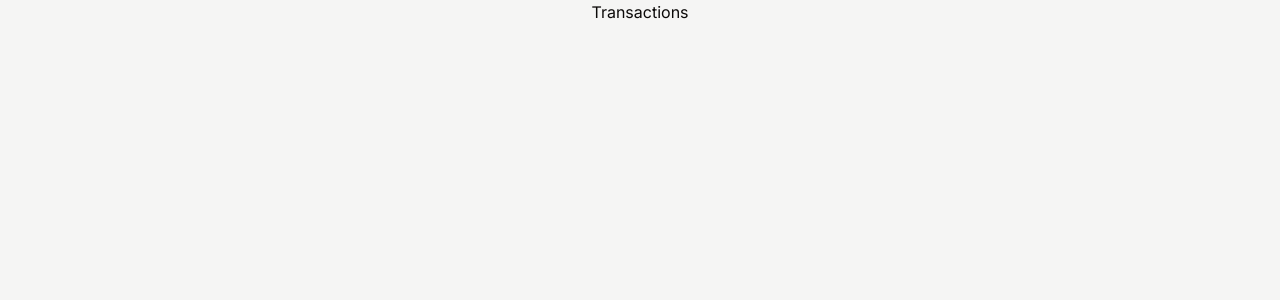
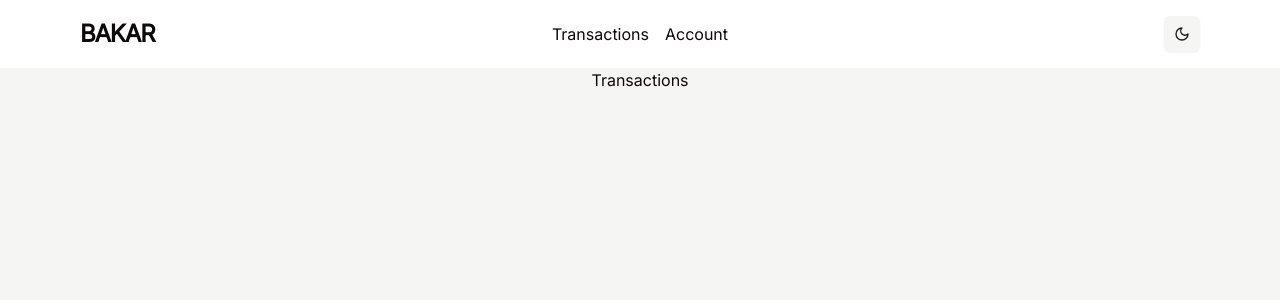
Before and after one commit to Shrief88/Bakar_Task, a React (Vite) app: page / in a window 1280 px wide. Shown: the top 300 px of the page. Built offline with nearby package versions, Linux system fonts and the light colour scheme.

Commit message:
Add navbar

```diff
--- a/package.json
+++ b/package.json
@@ -10,6 +10,8 @@
     "preview": "vite preview"
   },
   "dependencies": {
+    "@radix-ui/react-dialog": "^1.1.4",
+    "@radix-ui/react-slot": "^1.1.1",
     "class-variance-authority": "^0.7.1",
     "clsx": "^2.1.1",
     "lucide-react": "^0.471.1",
--- a/src/components/Layout.tsx
+++ b/src/components/Layout.tsx
@@ -1,11 +1,13 @@
 import { Outlet } from "react-router-dom";
 
+import Navbar from "./Navbar";
 import { ThemeProvider } from "@/context/Theme";
 
 const Layout = () => {
   return (
     <ThemeProvider>
       <div className="relative flex flex-col min-h-screen antialiased font-Inter">
+        <Navbar />
         <div className="bg-background flex-1 flex justify-center">
           <Outlet />
         </div>
--- /dev/null
+++ b/src/components/MaxWidthWrapper.tsx
@@ -0,0 +1,22 @@
+import { cn } from "@/lib/utils";
+
+const MaxWidthWrapper = ({
+  className,
+  children,
+}: {
+  className?: string;
+  children: React.ReactNode;
+}) => {
+  return (
+    <div
+      className={cn(
+        "mx-auto w-full max-w-screen-2xl px-2.5 md:px-20",
+        className
+      )}
+    >
+      {children}
+    </div>
+  );
+};
+
+export default MaxWidthWrapper;
--- /dev/null
+++ b/src/components/MobileNav.tsx
@@ -0,0 +1,53 @@
+import { useState } from "react";
+import { Menu } from "lucide-react";
+import { NavLink } from "react-router-dom";
+
+import {
+  Sheet,
+  SheetContent,
+  SheetDescription,
+  SheetHeader,
+  SheetTitle,
+  SheetTrigger,
+} from "./ui/sheet";
+import { Button, buttonVariants } from "./ui/button";
+import { NavItem } from "../interfaces/index";
+
+interface Props {
+  items: NavItem[];
+}
+
+const MobileNav = ({ items }: Props) => {
+  const [open, setOpen] = useState(false);
+
+  return (
+    <Sheet open={open} onOpenChange={setOpen}>
+      <SheetTrigger asChild>
+        <Button
+          size={"icon"}
+          className={buttonVariants({ variant: "secondary" })}
+        >
+          <Menu className="h-[1.2rem] w-[1.2rem] cursor-pointer" />
+        </Button>
+      </SheetTrigger>
+
+      <SheetContent>
+        <SheetHeader>
+          <SheetTitle className="hidden"></SheetTitle>
+          <SheetDescription className="hidden"></SheetDescription>
+        </SheetHeader>
+        <ul className="flex flex-col gap-3 py-6 justify-center items-center">
+          {items.map((item) => (
+            <li key={item.label}>
+              <NavLink to={item.to} onClick={() => setOpen(false)}>
+                <p className="font-medium text-muted-foreground text-xl">{item.label}</p>
+              </NavLink>
+            </li>
+          ))}
+        </ul>
+      </SheetContent>
+    </Sheet>
+  );
+};
+
+export default MobileNav;
--- /dev/null
+++ b/src/components/Navbar.tsx
@@ -0,0 +1,45 @@
+import { NavLink } from "react-router-dom";
+
+import MaxWidthWrapper from "./MaxWidthWrapper";
+import { ModeToggle } from "./ui/ModeToggle";
+import MobileNav from "./MobileNav";
+
+const navItems = [
+  { label: "Transactions", to: "/transactions" },
+  { label: "Account", to: "/account" },
+];
+
+const Navbar = () => {
+  return (
+    <div className="sticky z-50 top-0 inset-x-0 h-fit py-4 bg-card">
+      <header className="relative">
+        <MaxWidthWrapper>
+          <div className="grid grid-cols-2 md:grid-cols-3">
+            <div className="col-span-1 flex items-center">
+              <NavLink to="/">
+                <p className="text-2xl font-black tracking-tighter">BAKAR</p>
+              </NavLink>
+            </div>
+
+            <div className="hidden md:flex md:col-span-1 md:gap-4 md:justify-center md:items-center">
+              {navItems.map((item) => (
+                <NavLink to={item.to}>
+                  <p className="font-medium text-foreground">{item.label}</p>
+                </NavLink>
+              ))}
+            </div>
+
+            <div className="col-span-1 flex justify-end items-center gap-4">
+              <ModeToggle />
+              <div className="md:hidden">
+                <MobileNav items={navItems} />
+              </div>
+            </div>
+          </div>
+        </MaxWidthWrapper>
+      </header>
+    </div>
+  );
+};
+
+export default Navbar;
--- /dev/null
+++ b/src/components/ui/button.tsx
@@ -0,0 +1,57 @@
+import * as React from "react"
+import { Slot } from "@radix-ui/react-slot"
+import { cva, type VariantProps } from "class-variance-authority"
+
+import { cn } from "@/lib/utils"
+
+const buttonVariants = cva(
+  "inline-flex items-center justify-center gap-2 whitespace-nowrap rounded-md text-sm font-medium transition-colors focus-visible:outline-none focus-visible:ring-1 focus-visible:ring-ring disabled:pointer-events-none disabled:opacity-50 [&_svg]:pointer-events-none [&_svg]:size-4 [&_svg]:shrink-0",
+  {
+    variants: {
+      variant: {
+        default:
+          "bg-primary text-primary-foreground shadow hover:bg-primary/90",
+        destructive:
+          "bg-destructive text-destructive-foreground shadow-sm hover:bg-destructive/90",
+        outline:
+          "border border-input bg-background shadow-sm hover:bg-accent hover:text-accent-foreground",
+        secondary:
+          "bg-secondary text-secondary-foreground shadow-sm hover:bg-secondary/80",
+        ghost: "hover:bg-accent hover:text-accent-foreground",
+        link: "text-primary underline-offset-4 hover:underline",
+      },
+      size: {
+        default: "h-9 px-4 py-2",
+        sm: "h-8 rounded-md px-3 text-xs",
+        lg: "h-10 rounded-md px-8",
+        icon: "h-9 w-9",
+      },
+    },
+    defaultVariants: {
+      variant: "default",
+      size: "default",
+    },
+  }
+)
+
+export interface ButtonProps
+  extends React.ButtonHTMLAttributes<HTMLButtonElement>,
+    VariantProps<typeof buttonVariants> {
+  asChild?: boolean
+}
+
+const Button = React.forwardRef<HTMLButtonElement, ButtonProps>(
+  ({ className, variant, size, asChild = false, ...props }, ref) => {
+    const Comp = asChild ? Slot : "button"
+    return (
+      <Comp
+        className={cn(buttonVariants({ variant, size, className }))}
+        ref={ref}
+        {...props}
+      />
+    )
+  }
+)
+Button.displayName = "Button"
+
+export { Button, buttonVariants }
--- /dev/null
+++ b/src/components/ui/sheet.tsx
@@ -0,0 +1,138 @@
+import * as React from "react"
+import * as SheetPrimitive from "@radix-ui/react-dialog"
+import { cva, type VariantProps } from "class-variance-authority"
+import { X } from "lucide-react"
+
+import { cn } from "@/lib/utils"
+
+const Sheet = SheetPrimitive.Root
+
+const SheetTrigger = SheetPrimitive.Trigger
+
+const SheetClose = SheetPrimitive.Close
+
+const SheetPortal = SheetPrimitive.Portal
+
+const SheetOverlay = React.forwardRef<
+  React.ElementRef<typeof SheetPrimitive.Overlay>,
+  React.ComponentPropsWithoutRef<typeof SheetPrimitive.Overlay>
+>(({ className, ...props }, ref) => (
+  <SheetPrimitive.Overlay
+    className={cn(
+      "fixed inset-0 z-50 bg-black/80  data-[state=open]:animate-in data-[state=closed]:animate-out data-[state=closed]:fade-out-0 data-[state=open]:fade-in-0",
+      className
+    )}
+    {...props}
+    ref={ref}
+  />
+))
+SheetOverlay.displayName = SheetPrimitive.Overlay.displayName
+
+const sheetVariants = cva(
+  "fixed z-50 gap-4 bg-background p-6 shadow-lg transition ease-in-out data-[state=closed]:duration-300 data-[state=open]:duration-500 data-[state=open]:animate-in data-[state=closed]:animate-out",
+  {
+    variants: {
+      side: {
+        top: "inset-x-0 top-0 border-b data-[state=closed]:slide-out-to-top data-[state=open]:slide-in-from-top h-full",
+        bottom:
+          "inset-x-0 bottom-0 border-t data-[state=closed]:slide-out-to-bottom data-[state=open]:slide-in-from-bottom",
+        left: "inset-y-0 left-0 h-full w-3/4 border-r data-[state=closed]:slide-out-to-left data-[state=open]:slide-in-from-left sm:max-w-sm",
+        right:
+          "inset-y-0 right-0 h-full w-3/4 border-l data-[state=closed]:slide-out-to-right data-[state=open]:slide-in-from-right sm:max-w-sm",
+      },
+    },
+    defaultVariants: {
+      side: "right",
+    },
+  }
+)
+
+interface SheetContentProps
+  extends React.ComponentPropsWithoutRef<typeof SheetPrimitive.Content>,
+    VariantProps<typeof sheetVariants> {}
+
+const SheetContent = React.forwardRef<
+  React.ElementRef<typeof SheetPrimitive.Content>,
+  SheetContentProps
+>(({ side = "right", className, children, ...props }, ref) => (
+  <SheetPortal>
+    <SheetOverlay />
+    <SheetPrimitive.Content
+      ref={ref}
+      className={cn(sheetVariants({ side }), className)}
+      {...props}
+    >
+      <SheetPrimitive.Close className="absolute right-4 top-4 rounded-sm opacity-70 ring-offset-background transition-opacity hover:opacity-100 focus:outline-none focus:ring-2 focus:ring-ring focus:ring-offset-2 disabled:pointer-events-none data-[state=open]:bg-secondary">
+        <X className="h-4 w-4" />
+        <span className="sr-only">Close</span>
+      </SheetPrimitive.Close>
+      {children}
+    </SheetPrimitive.Content>
+  </SheetPortal>
+))
+SheetContent.displayName = SheetPrimitive.Content.displayName
+
+const SheetHeader = ({
+  className,
+  ...props
+}: React.HTMLAttributes<HTMLDivElement>) => (
+  <div
+    className={cn(
+      "flex flex-col space-y-2 text-center sm:text-left",
+      className
+    )}
+    {...props}
+  />
+)
+SheetHeader.displayName = "SheetHeader"
+
+const SheetFooter = ({
+  className,
+  ...props
+}: React.HTMLAttributes<HTMLDivElement>) => (
+  <div
+    className={cn(
+      "flex flex-col-reverse sm:flex-row sm:justify-end sm:space-x-2",
+      className
+    )}
+    {...props}
+  />
+)
+SheetFooter.displayName = "SheetFooter"
+
+const SheetTitle = React.forwardRef<
+  React.ElementRef<typeof SheetPrimitive.Title>,
+  React.ComponentPropsWithoutRef<typeof SheetPrimitive.Title>
+>(({ className, ...props }, ref) => (
+  <SheetPrimitive.Title
+    ref={ref}
+    className={cn("text-lg font-semibold text-foreground", className)}
+    {...props}
+  />
+))
+SheetTitle.displayName = SheetPrimitive.Title.displayName
+
+const SheetDescription = React.forwardRef<
+  React.ElementRef<typeof SheetPrimitive.Description>,
+  React.ComponentPropsWithoutRef<typeof SheetPrimitive.Description>
+>(({ className, ...props }, ref) => (
+  <SheetPrimitive.Description
+    ref={ref}
+    className={cn("text-sm text-muted-foreground", className)}
+    {...props}
+  />
+))
+SheetDescription.displayName = SheetPrimitive.Description.displayName
+
+export {
+  Sheet,
+  SheetPortal,
+  SheetOverlay,
+  SheetTrigger,
+  SheetClose,
+  SheetContent,
+  SheetHeader,
+  SheetFooter,
+  SheetTitle,
+  SheetDescription,
+}
--- /dev/null
+++ b/src/interfaces/index.ts
@@ -0,0 +1,4 @@
+export interface NavItem {
+  label: string;
+  to: string;
+}
```
Also changed, not shown: 1 other file (tests, documents, lock files or other folders).
